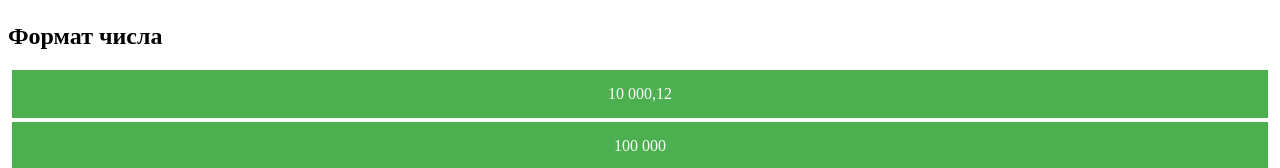
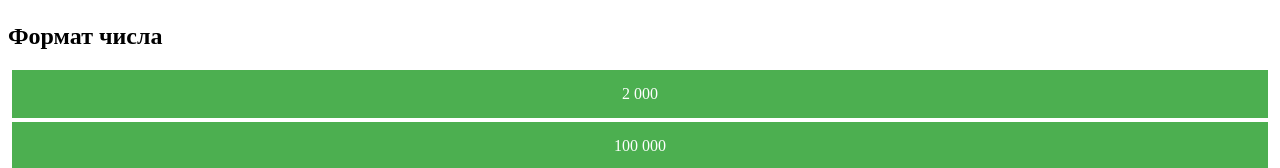
Before and after one commit to StepanBugaevskii/PracticeAstral, a React (Vite) app: page / in a window 1280 px wide. Shown: the part 1020-1188 px from the top of the page. Built offline with nearby package versions, Linux system fonts and the light colour scheme.

Commit message:
Переработал пример

```diff
--- a/src/numberFormater/FormatNumber.tsx
+++ b/src/numberFormater/FormatNumber.tsx
@@ -2,7 +2,7 @@ import { useNumberFormat } from "./hooks/useFormatNumber";
 import "./style.css";
 
 export const FormatNumber = () => {
-	const number = 10000.12;
+	const number = 2000;
 	return (
 		<>
 			<div className="block-formated">{number.toLocaleString("ru-RU")}</div>
```
